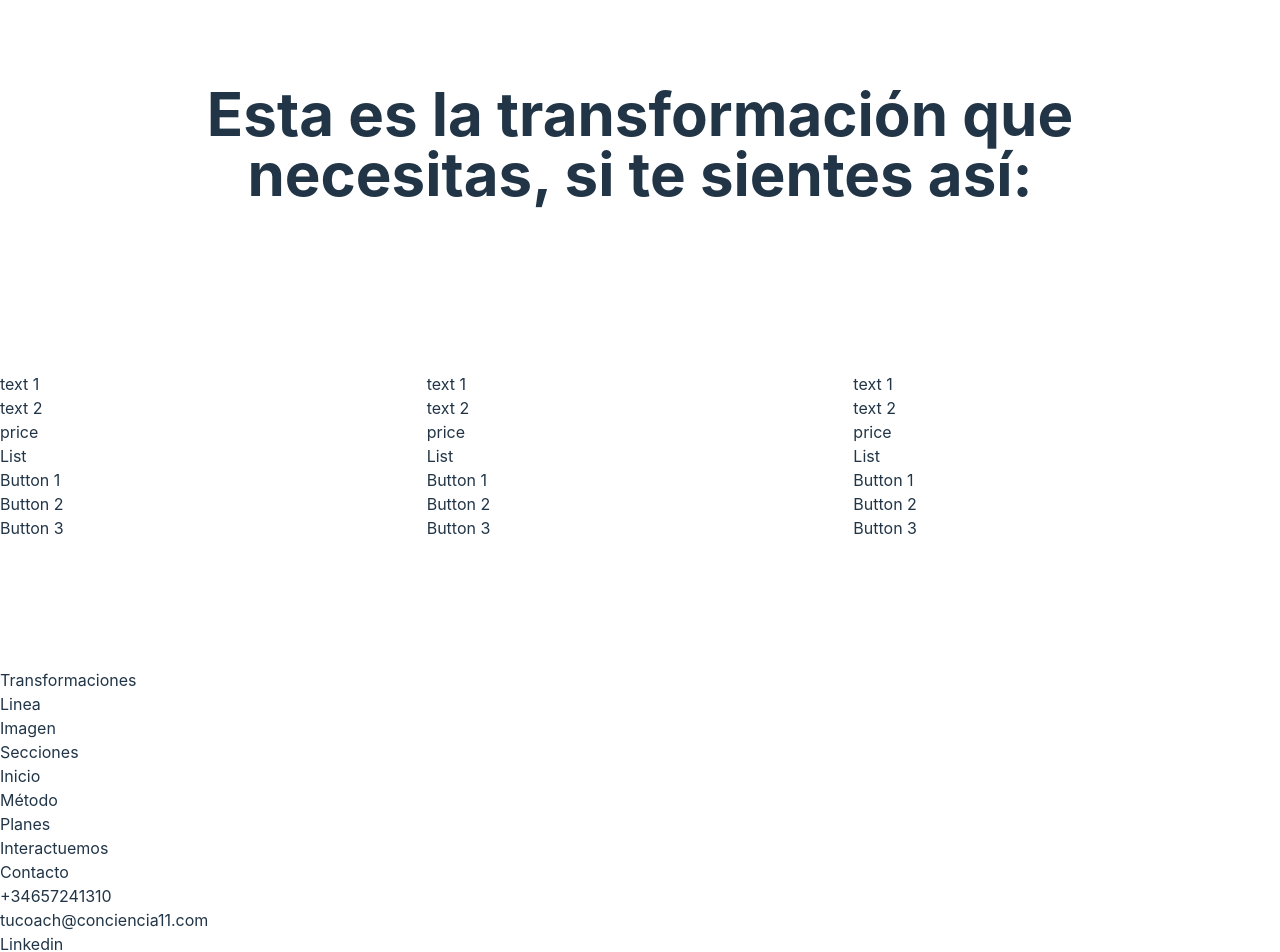
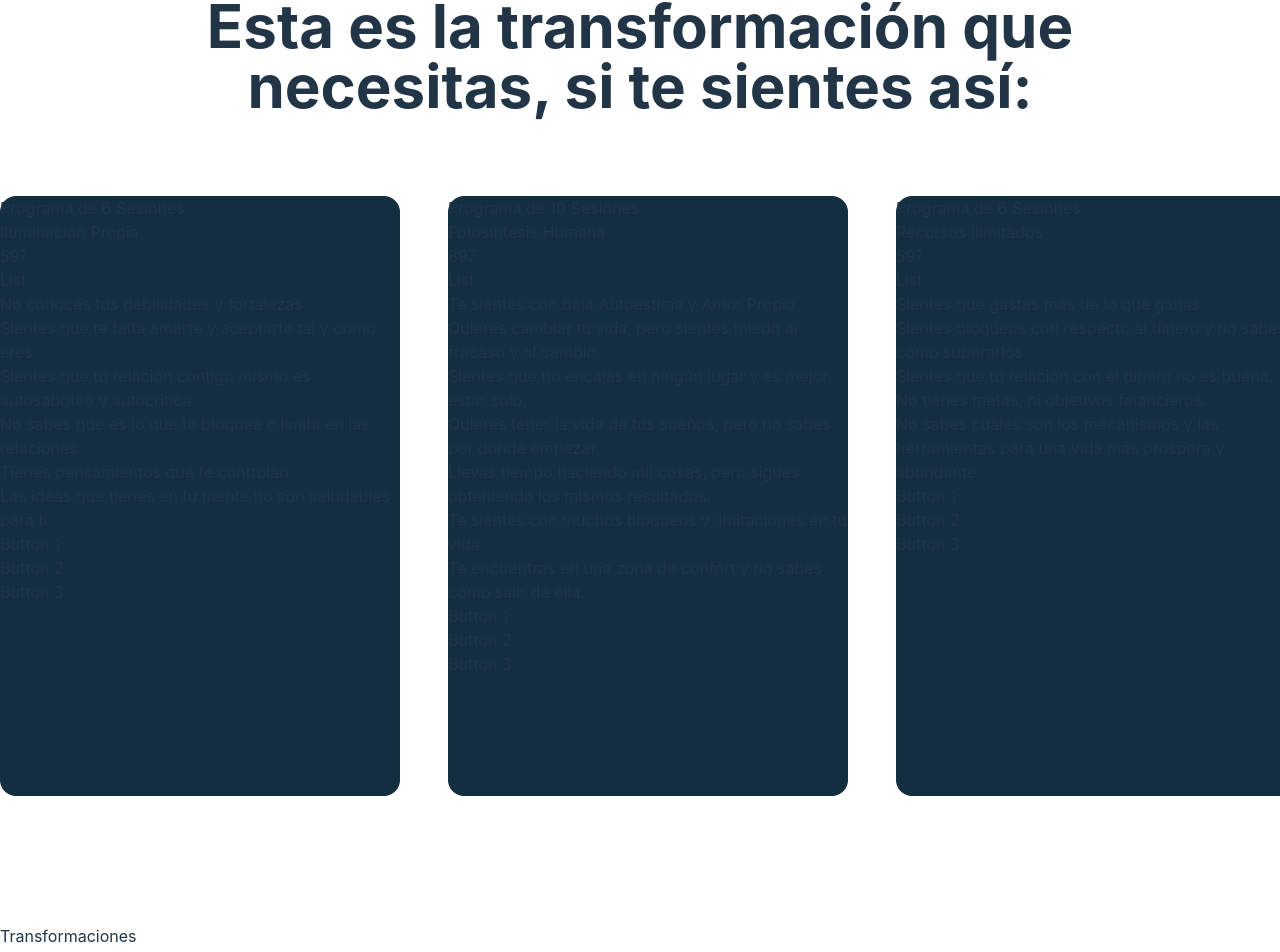
Before and after one commit to revdev-earth/JonathanPFrontend, a React (Vite) app: page / in a window 1280 px wide. Shown: the part 3392-4344 px from the top of the page. Built offline with nearby package versions, Linux system fonts and the light colour scheme.

Commit message:
Section5

```diff
--- a/src/Sections/5/index.tsx
+++ b/src/Sections/5/index.tsx
@@ -1,35 +1,67 @@
 const CardsInfo = [
   {
-    text1: "text",
-    text2: "text",
-    price: 500,
-    list: ["text", "text"],
+    text1: "Programa de 6 Sesiones",
+    text2: "Iluminación Propia",
+    price: 597,
+    list: [
+      "No conoces tus debilidades y fortalezas.",
+      "Sientes que te falta amarte y aceptarte tal y como eres.",
+      "Sientes que tu relación contigo mismo es autosaboteo y autocritica.",
+      "No sabes que es lo que te bloquea o limita en las relaciones.",
+      "Tienes pensamientos que te controlan",
+      "Las ideas que tienes en tu mente no son saludables para ti.",
+    ],
   },
   {
-    text1: "text",
-    text2: "text",
-    price: 500,
-    list: ["text", "text"],
+    text1: "Programa de 10 Sesiones",
+    text2: "Fotosíntesis Humana",
+    price: 897,
+    list: [
+      "Te sientes con baja Autoestima y Amor Propio.",
+      "Quieres cambiar tu vida, pero sientes miedo al fracaso y al cambio.",
+      "Sientes que no encajas en ningún lugar y es mejor estar solo.",
+      "Quieres tener la vida de tus sueños, pero no sabes por dónde empezar.",
+      "Llevas tiempo haciendo mil cosas, pero sigues obteniendo los mismos resultados.",
+      "Te sientes con muchos bloqueos y limitaciones en tu vida.",
+      "Te encuentras en una zona de confort y no sabes cómo salir de ella.",
+    ],
   },
   {
-    text1: "text",
-    text2: "text",
-    price: 500,
-    list: ["text", "text"],
+    text1: "Programa de 6 Sesiones",
+    text2: "Recursos Ilimitados",
+    price: 597,
+    list: [
+      "Sientes que gastas más de lo que ganas.",
+      "Sientes bloqueos con respecto al dinero y no sabes cómo superarlos.",
+      "Sientes que tu relación con el dinero no es buena.",
+      "No tienes metas, ni objetivos financieros.",
+      "No sabes cuales son los mecanismos y las herramientas para una vida más prospera y abundante.",
+    ],
   },
 ];
 
-const Card = () => {
+const Card = ({
+  text1,
+  text2,
+  price,
+  list,
+}: {
+  text1: string;
+  text2: string;
+  price: number;
+  list: string[];
+}) => {
   return (
-    <div>
-      <div>text 1</div>
-      <div>text 2</div>
-      <div>price</div>
+    <div className="min-h-[600px] w-[400px] bg-[#122E3F] rounded-2xl">
+      <div>{text1}</div>
+      <div>{text2}</div>
+      <div>{price}</div>
       <div>
         List
         <ul>
-          <li></li>
-          <li></li>
+          {list.map((text, index) => (
+            <li key={index}>{text}</li>
+          ))}
         </ul>
       </div>
       <div>
@@ -51,9 +83,9 @@ const Section5 = () => {
         <br />
         necesitas, si te sientes así:
       </div>
-      <div className="grid grid-cols-3 items-center">
-        {CardsInfo.map((_data, index) => (
-          <Card key={index} />
+      <div className="grid grid-cols-3 items-center w-fit gap-16 m-auto">
+        {CardsInfo.map((data, index) => (
+          <Card key={index} {...data} />
         ))}
       </div>
     </div>
```
